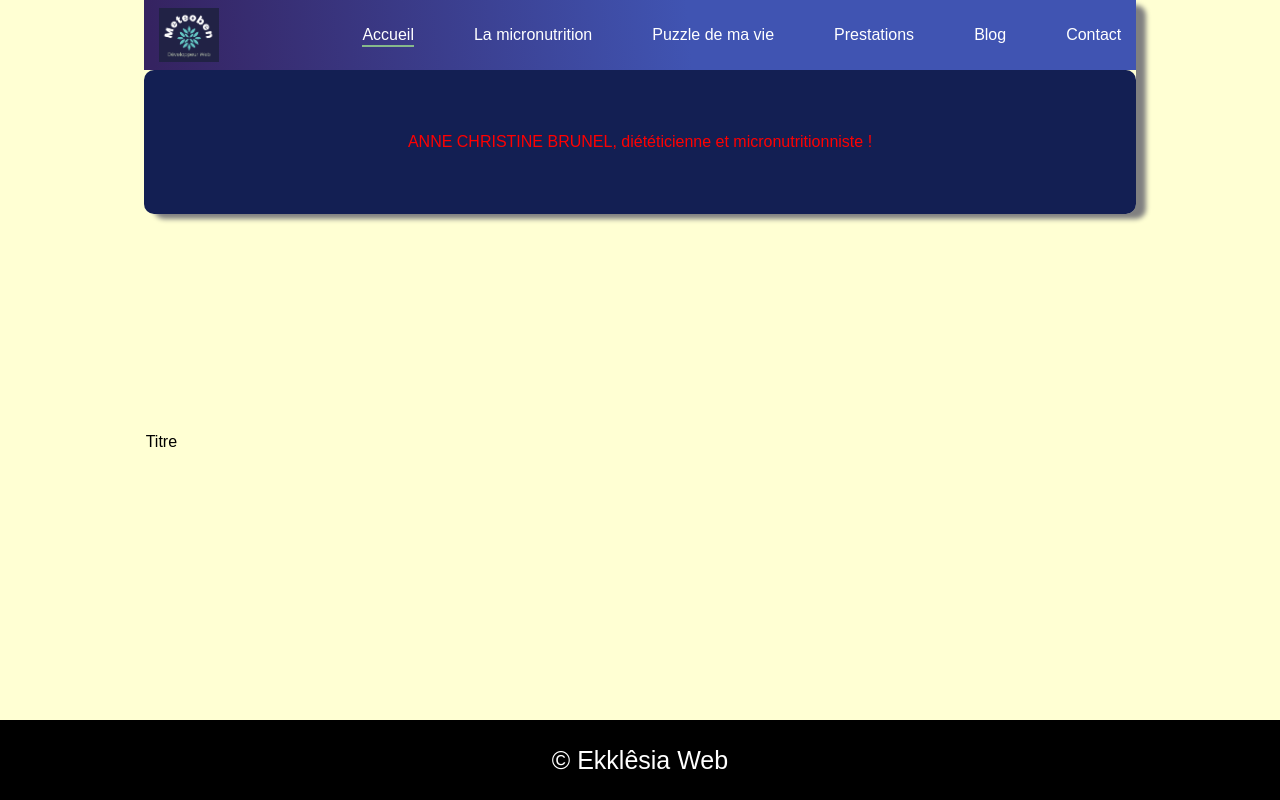
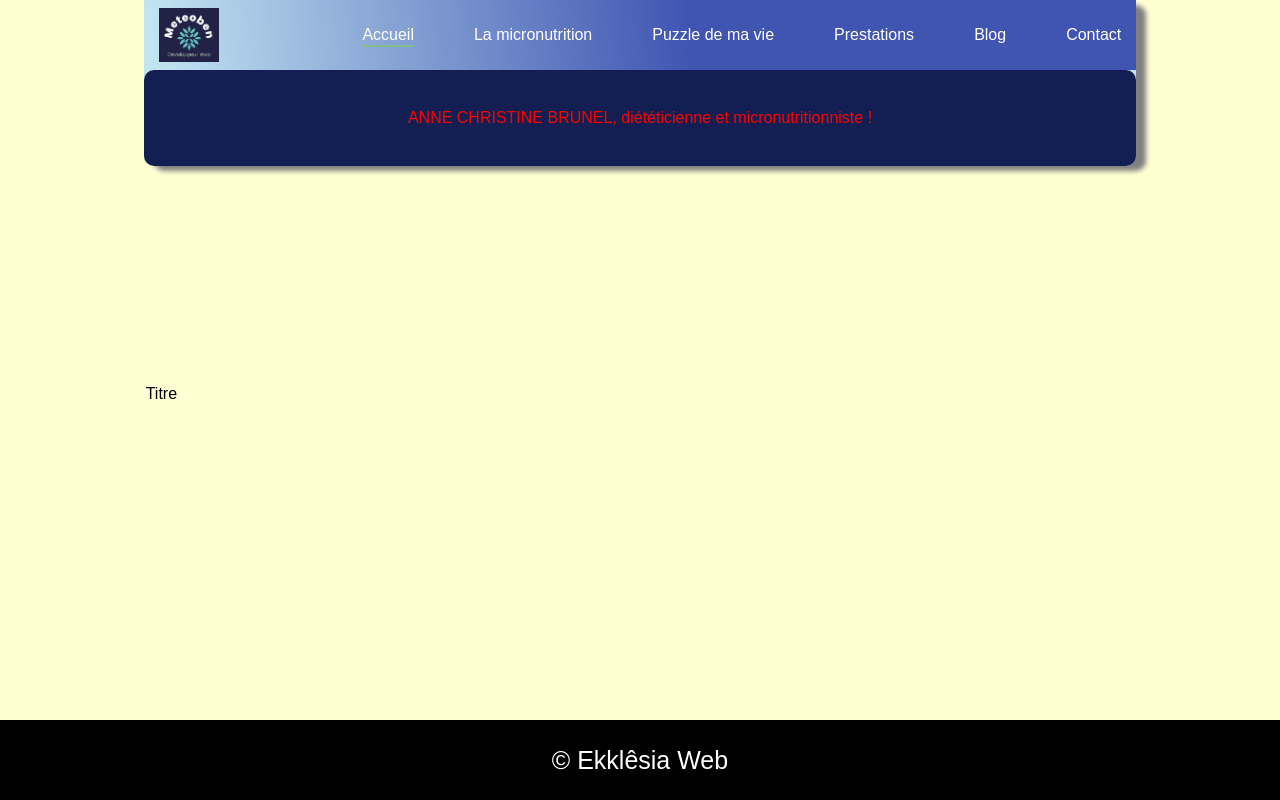
Before and after one commit to Ben43200/brunel-vite, a React (Vite) app: page / in a window 1280 px wide. Built offline with nearby package versions, Linux system fonts and the light colour scheme.

Commit message:
gradient linear navbar

```diff
--- a/src/components/navbar/navbar.scss
+++ b/src/components/navbar/navbar.scss
@@ -10,6 +10,8 @@
 header {
   box-shadow: 10px 5px 5px grey;
   border-radius: 10px;
+    grid-template-rows: auto 1fr auto;
+    background-color:#c1e4f1 ;
 }
 
 .container {
@@ -31,7 +33,9 @@ header {
 .navbar {
   height: 70px;
   //   background-color: #fef7e5;
-  background: linear-gradient(85deg, #352361 1%, rgb(64, 84, 178) 55%);
+  // background: linear-gradient(85deg, #352361 1%, rgb(64, 84, 178) 55%);
+  background: linear-gradient(85deg, #c1e4f1 1%, rgb(64, 84, 178) 55%);
+
   // grid-area: header;
   // width: 100vw;
 
@@ -253,7 +257,7 @@ h1 {
   }
 }
 .title-container {
-  height: 9rem;
+  height: 6rem;
   background-color: #131f53;
   display: flex;
   justify-content: center;
```
